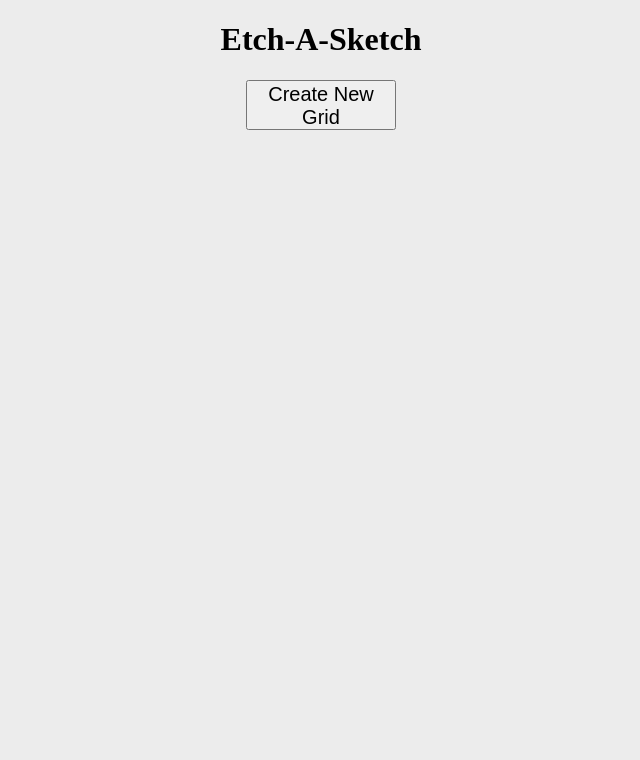
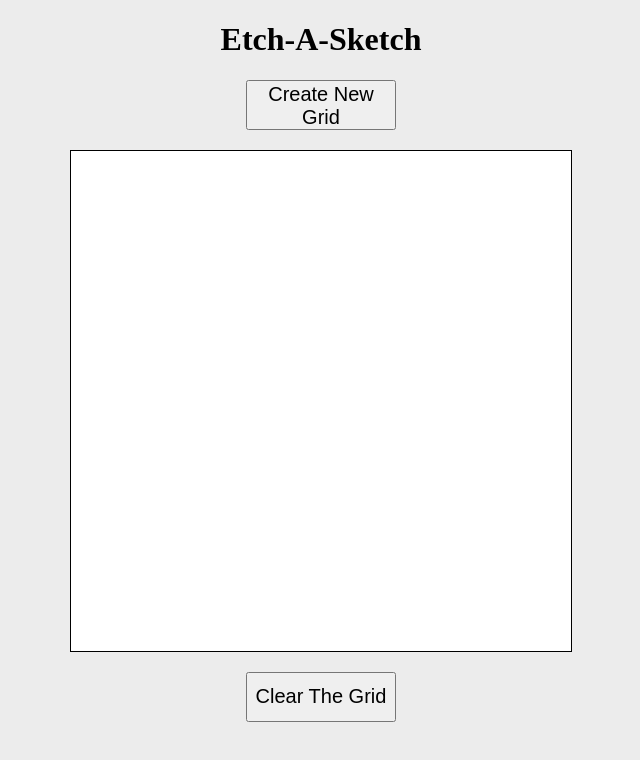
Before and after one commit to vinothrobinson/etch-a-sketch, a plain HTML site: page index.html in a window 1280 px wide. Shown: the whole page, without its empty margins (319-959 px from the left). Drawn offline with Linux system fonts and the light colour scheme.

Commit message:
Create a new div that holds other buttons, the first button to be added is the clear-grid button

```diff
--- a/index.html
+++ b/index.html
@@ -12,7 +12,10 @@
         <button id="new-grid-button"> Create New Grid </button>
     </div>
     <div class="outer-grid-div">
-        <div id="etching-grid"> </div>
+        <div class="etching-grid"> </div>
+    </div>
+    <div class="other-buttons">
+        <button id="clear-grid"> Clear The Grid </button>
     </div>
 
 </body>
```
